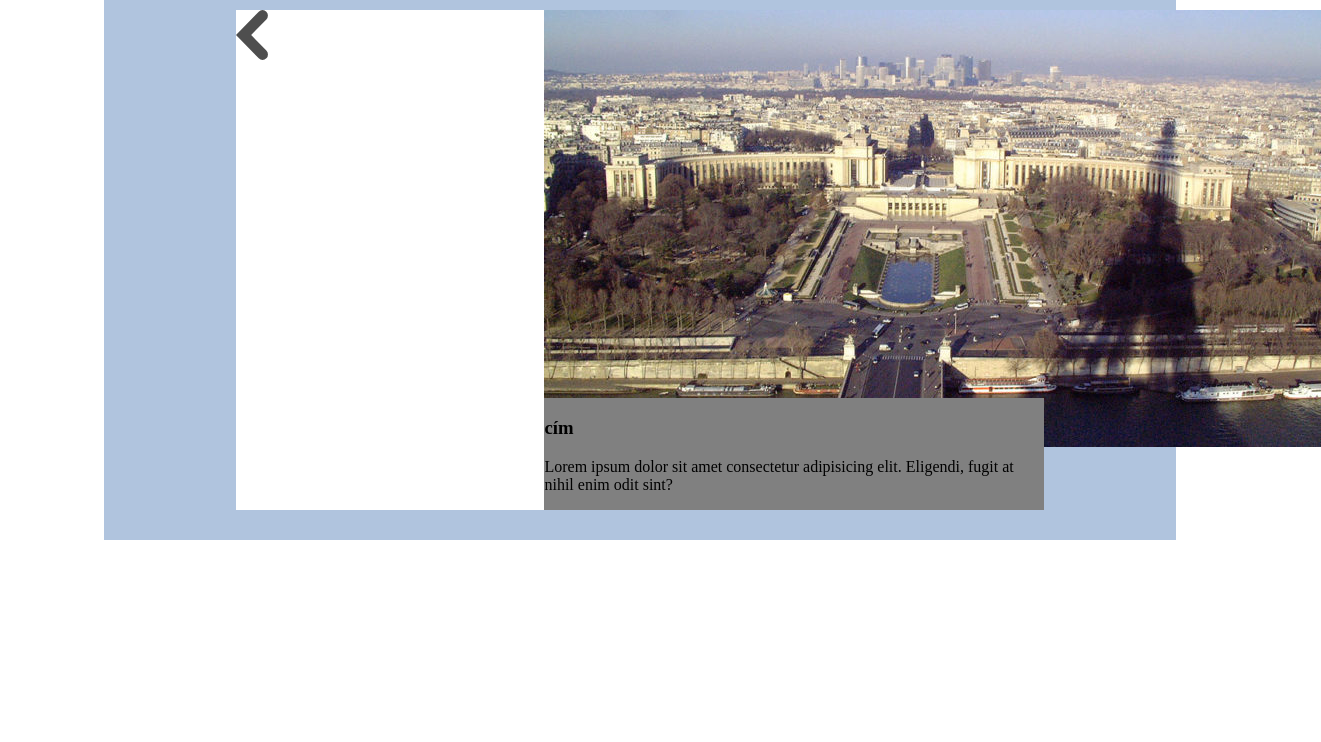
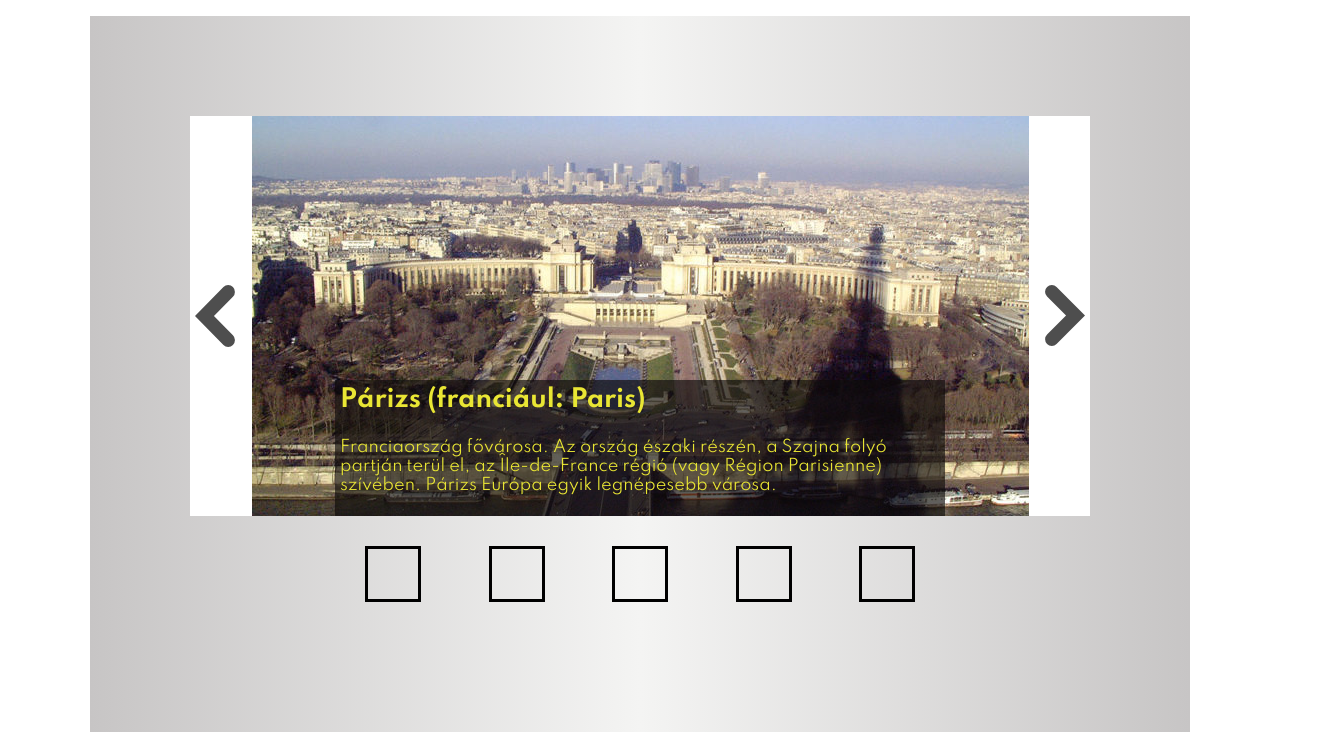
Before and after one commit to mapal62/webalkalmazas, a plain HTML site: page index.html in a window 1280 px wide. Shown: the part 100-842 px from the top of the page, 1321 px wide, since content can reach past the window. Before the commit the page ends 800 px from the top, so only its background shows below. Drawn offline with nearby package versions, Linux system fonts and the light colour scheme.

Commit message:
static picture

```diff
--- a/index.html
+++ b/index.html
@@ -6,24 +6,39 @@
     <meta http-equiv="X-UA-Compatible" content="IE=edge">
     <meta name="viewport" content="width=device-width, initial-scale=1.0">
     <title>Fototár</title>
+    <link rel="preconnect" href="https://fonts.googleapis.com">
+    <link rel="preconnect" href="https://fonts.gstatic.com" crossorigin>
+    <link href="https://fonts.googleapis.com/css2?family=Spartan:wght@100;400;700;900&display=swap" rel="stylesheet">
     <link rel="stylesheet" href="style.css">
 </head>
 
 <body>
-    <h1>Fototár</h1>
+    <h1>Városok mindenfele</h1>
     <section>
         <div class="lap">
-            <img class="nyil" src="images/arrow.svg" alt="">
+            <div class="balra">
+                <img class="nyil" src="images/arrow.svg" alt="">
+            </div>
             <div class="tartalom">
-                <div class="kozep">
-                    <img class="fokep" src="images/paris.jpg" alt="párizs látkép">
+                <div class="kozepkep">
+                    <img src="images/paris.jpg" alt="párizs látkép">
                 </div>
                 <div class="felirat">
-                    <h3>cím</h3>
-                    <p>Lorem ipsum dolor sit amet consectetur adipisicing elit. Eligendi, fugit at nihil enim odit sint?</p>
+                    <h3>Párizs (franciául: Paris)</h3>
+                    <p>Franciaország fővárosa. Az ország északi részén, a Szajna folyó partján terül el, az Île-de-France régió (vagy Région Parisienne) szívében. Párizs Európa egyik legnépesebb városa.
+                    </p>
                 </div>
-                <img class="nyil tukor" src="images/arrow.svg" alt="">
             </div>
+            <div class="jobbra">
+                <img class="nyil" src="images/arrow.svg" alt="">
+            </div>
+        </div>
+        <div class="kereso">
+            <div></div>
+            <div></div>
+            <div></div>
+            <div></div>
+            <div></div>
         </div>
     </section>
 
--- a/style.css
+++ b/style.css
@@ -1,34 +1,91 @@
+body {
+    margin: 0;
+    padding: 0;
+    box-sizing: border-box;
+    font-family: 'Spartan', sans-serif;
+}
+
+h1 {
+    width: 600px;
+    margin: 30px auto;
+    text-align: center;
+    font-size: 3rem;
+    font-weight: 900;
+}
+
 section {
-    width: 80%;
-    margin: auto;
-    background-color: lightsteelblue;
-    padding: 30px;
+    width: 1100px;
+    margin: 10px auto;
+    background: linear-gradient(0.25turn, #c7c5c5, #f4f4f3, #c7c5c5);
+    padding: 100px 0 100px;
 }
 
 .lap {
+    margin: 0 auto;
+    /* height: 300px; */
+    width: 900px;
+    background-color: white;
     display: flex;
-    background-color: white;
-    width: 80%;
-    margin: auto;
-    justify-content: space-between;
-}
-
-.kozep {
-    width: 500px;
-}
-
-.lap .nyil {
-    height: 50px;
+    /* overflow: hidden; */
 }
 
 .tartalom {
     position: relative;
-    height: 500px;
-    align-items: center;
+    display: flex;
+    justify-content: center;
+    width: 800px;
+}
+
+.kozepkep {
+    height: 400px;
+    overflow: hidden;
 }
 
 .felirat {
     position: absolute;
     bottom: 0;
-    background-color: grey;
+    background-color: rgba(14, 11, 11, 0.65);
+    color: rgb(233, 230, 52);
+    max-width: 600px;
+    padding: 5px;
 }
+
+.balra,
+.jobbra {
+    display: flex;
+    align-items: center;
+    justify-content: center;
+    width: 50px;
+    /* height: 300px; */
+}
+
+.lap .nyil {
+    width: 80%;
+}
+
+.jobbra .nyil {
+    transform: rotate(180deg);
+}
+
+.felirat h3 {
+    margin-top: 0;
+    font-weight: 700;
+    font-size: 1.5rem;
+}
+
+p {
+    font-weight: 400;
+}
+
+.kereso {
+    display: flex;
+    width: 50%;
+    margin: 30px auto;
+    justify-content: space-between;
+}
+
+.kereso div {
+    border: 3px solid black;
+    width: 50px;
+    height: 50px;
+}
```
